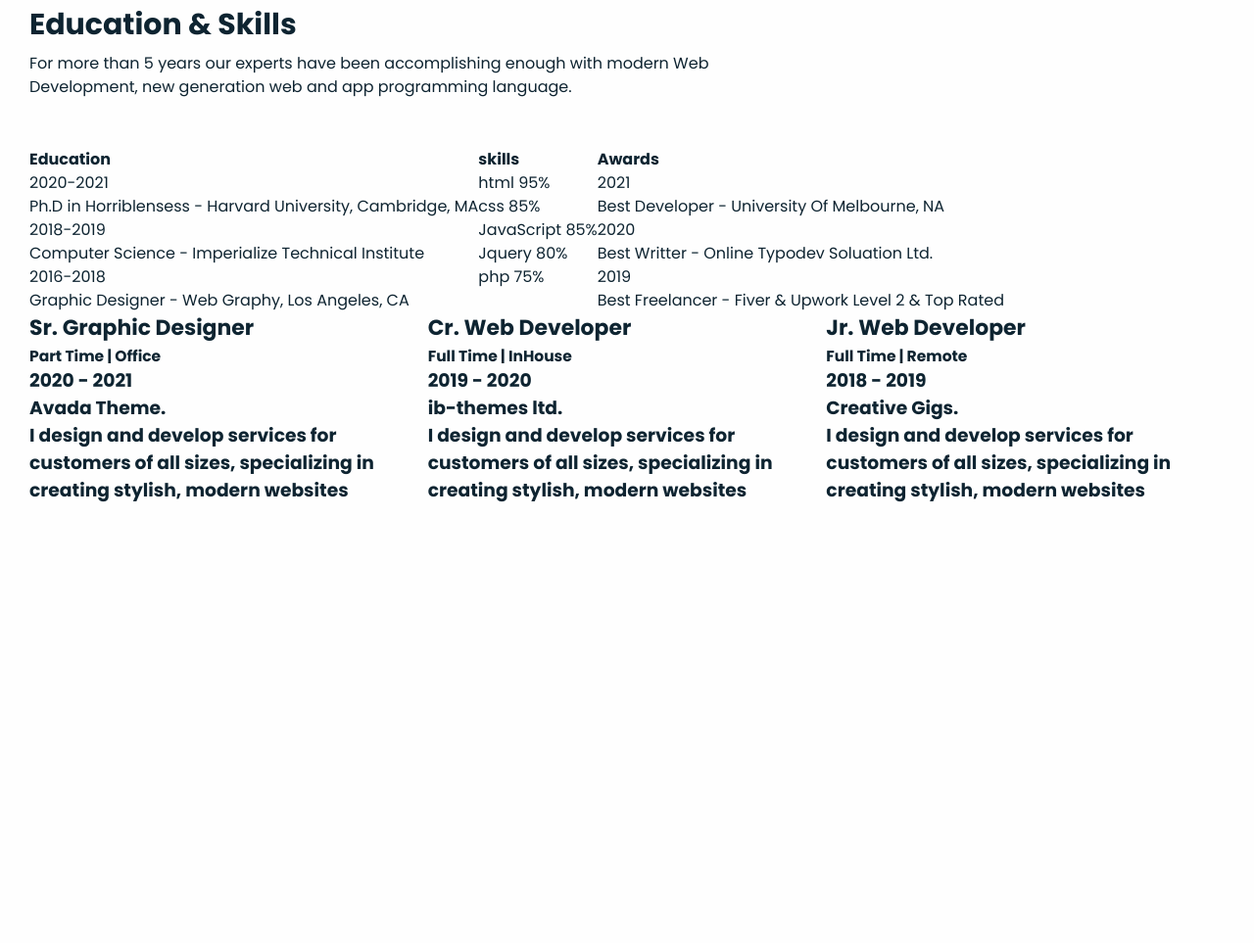
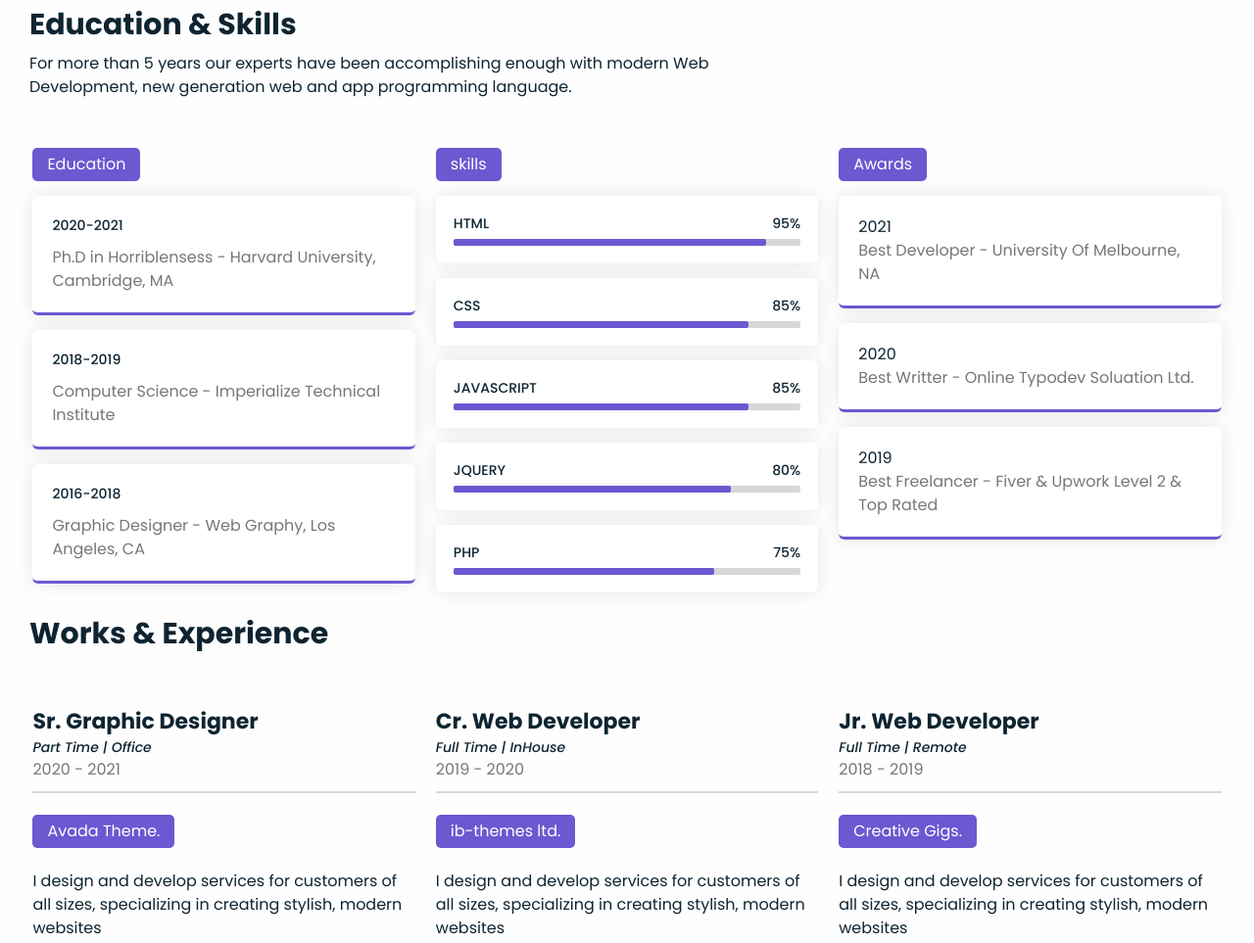
Before and after one commit to Mucterrobot/site-portfolio, a plain HTML site: page index.html in a window 1280 px wide. Shown: the part 1627-2590 px from the top of the page at 98% size. Before the commit the page ends 2163 px from the top, so only its background shows below. Drawn offline with Linux system fonts and the light colour scheme.

Commit message:
commit end skills

```diff
--- a/css/main.css
+++ b/css/main.css
@@ -321,6 +321,9 @@ body {
 
 /* end Style for all sections */
 /* TODO About section*----------------------------------------------------------------*/
+.skills .inner-content {
+    padding-bottom: 50px;
+}
 
 .about-wrapper {
     display: flex;
@@ -410,9 +413,166 @@ body {
 .skills-info {
     max-width: 100%;
     display: flex;
+    justify-content: center;
+    flex-wrap: wrap;
+    gap: 21px;
+    margin-bottom: 20px;
 }
+
+.education {
+    min-width: 320px;
+    width: 32%;
+}
+
+.education .label {
+    color: #fff;
+    font-weight: 400;
+    padding: 5px 15px;
+    border-radius: 5px;
+    background: var(--second-color);
+    display: inline-block;
+}
+
+.education-list .item {
+    padding: 20px;
+    margin-top: 15px;
+    border-radius: 6px;
+    background: var(--card-bg-color);
+    box-shadow: var(--box-shadow);
+    border-bottom: 3px solid var(--second-color);
+    transition: 3s linear;
+}
+
+.education-list .year {
+    margin-bottom: 10px;
+    font-size: var(--small-font-size);
+    color: var(--first-color);
+    font-weight: 500;
+    display: block;
+}
+
+.education-list p {
+    color: var(--third-color);
+}
+
+.education .bar {
+    background: var(--card-bg-color);
+    box-shadow: var(--box-shadow);
+    margin-top: 15px;
+    padding: 18px;
+    border-radius: 6px;
+    transition: 0.3s linear;
+}
+
+.education .bar .info {
+    display: flex;
+    justify-content: space-between;
+    align-items: center;
+    margin-bottom: 5px;
+    text-transform: uppercase;
+    font-size: var(--small-font-size);
+}
+
+.education .bar .info span {
+    font-weight: 500;
+}
+
+.education .bar .line {
+    position: relative;
+    width: 100%;
+    height: 7px;
+    background: var(--liner-color);
+    border-radius: 2px
+}
+
+.education .bar .line::before {
+    content: "";
+    position: absolute;
+    top: 0;
+    left: 0;
+    height: 100%;
+    background: var(--second-color);
+    border-radius: 2px
+}
+
+.bar .html::before {
+    width: 90%;
+}
+
+.bar .css::before {
+    width: 85%;
+}
+
+.bar .js::before {
+    width: 85%;
+}
+
+.bar .jquery::before {
+    width: 80%;
+}
+
+.bar .php::before {
+    width: 75%;
+}
+
+.work-exp {
+    width: 100%;
+    max-width: 100%;
+}
+
+.work-exp-title {
+    font-size: 30px;
+    margin-bottom: 50px;
+}
+
+.experience-card {
+    min-width: 320px;
+    width: 32%;
+    transition: 0.3s linear;
+}
+
+.upper h3 {
+    font-size: 22px;
+    font-weight: 700;
+}
+
+.upper h5 {
+    font-weight: 500;
+    font-style: italic;
+    font-size: var(--small-font-size);
+}
+
+.upper span {
+    color: var(--third-color);
+}
+
+.experience-card .hr {
+    width: 100%;
+    height: 2px;
+    background: var(--liner-color);
+    margin: 10px 0 22px 0;
+}
+
+.experience-card p {
+    margin-top: 22px;
+}
+
+.experience-card:hover,
+.education-list .item:hover,
+.bar:hover {
+    transform: scale(1.03);
+    cursor: pointer;
+}
+
+
 
 /* end Skills section*/
 /* TODO header */
 
 /* end header */
+/* TODO header */
+
+/* end header */
+/* TODO header */
+
+/* end header */
--- a/index.html
+++ b/index.html
@@ -154,35 +154,35 @@
                                         <span>html</span>
                                         <span>95%</span>
                                     </div>
-                                    <div class="line"></div>
+                                    <div class="line html"></div>
                                 </li>
                                 <li class="bar">
                                     <div class="info">
                                         <span>css</span>
                                         <span>85%</span>
                                     </div>
-                                    <div class="line"></div>
+                                    <div class="line css"></div>
                                 </li>
                                 <li class="bar">
                                     <div class="info">
                                         <span>JavaScript</span>
                                         <span>85%</span>
                                     </div>
-                                    <div class="line"></div>
+                                    <div class="line js"></div>
                                 </li>
                                 <li class="bar">
                                     <div class="info">
                                         <span>Jquery</span>
                                         <span>80%</span>
                                     </div>
-                                    <div class="line"></div>
+                                    <div class="line jquery"></div>
                                 </li>
                                 <li class="bar">
                                     <div class="info">
                                         <span>php</span>
                                         <span>75%</span>
                                     </div>
-                                    <div class="line"></div>
+                                    <div class="line php"></div>
                                 </li>
                             </ul>
                         </div>
@@ -205,7 +205,7 @@
                         </div>
                     </div>
                     <div class="education work-exp">
-                        <h3 class="work-exp-title">
+                        <h3 class="work-exp-title">Works & Experience</h3>
                             <div class="skills-info">
                                 <div class="experience-card">
                                     <div class="upper">
```
